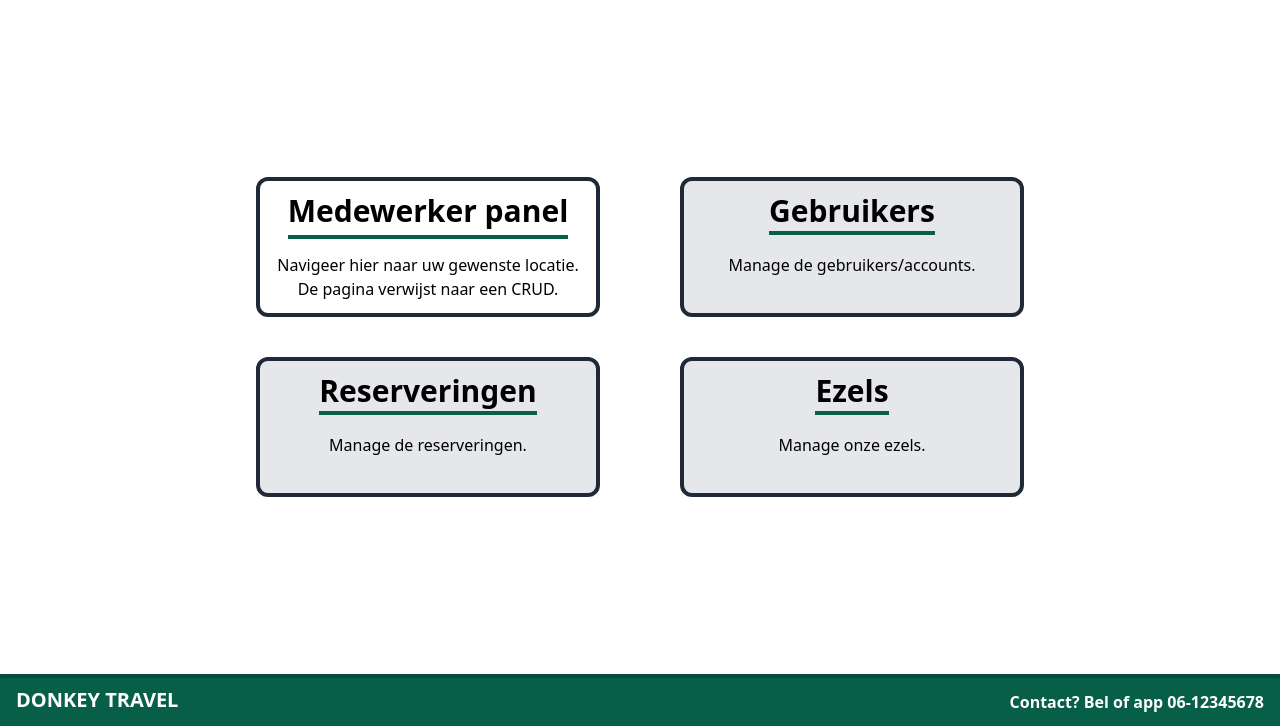
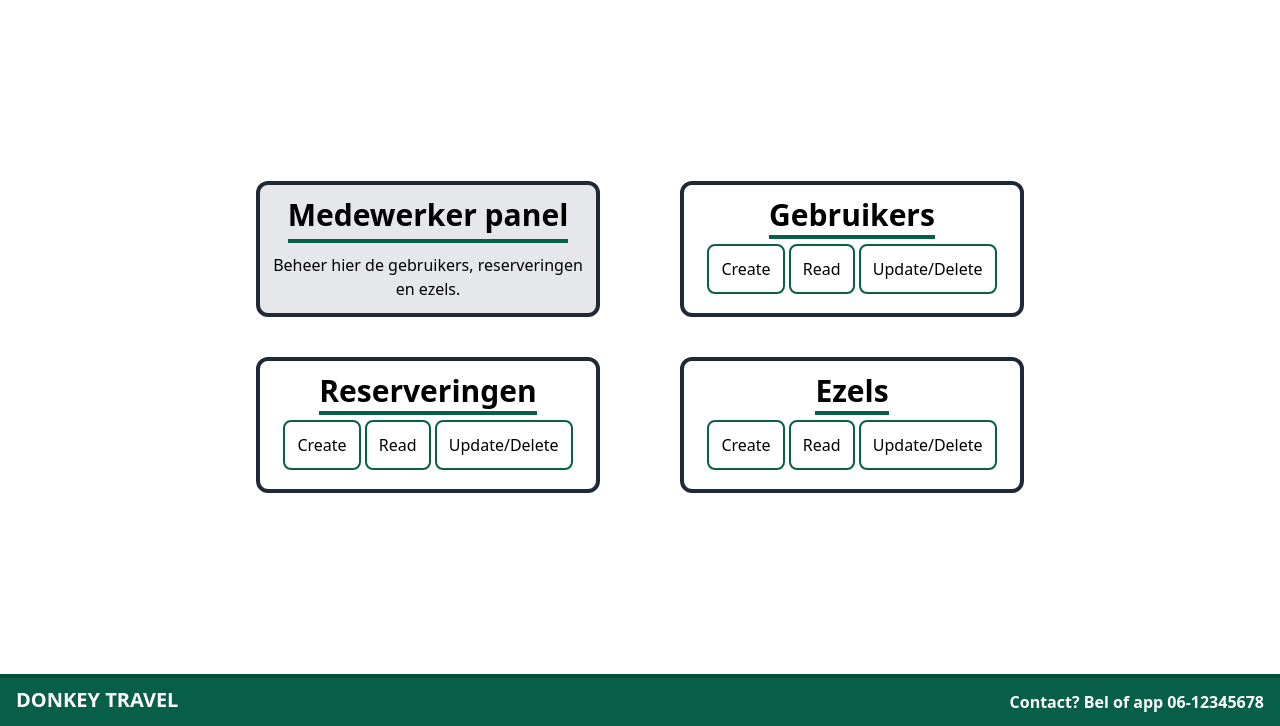
Before and after one commit to daanilio/donkeytravel, a PHP site: page /Medewerker/panel.php in a window 1280 px wide. Shown: the part 74-800 px from the top of the page. Run offline with PHP 8.4, Linux system fonts and the light colour scheme.

Commit message:
Panel reservering is ingesteld

```diff
--- a/Views/Medewerker/panel.php
+++ b/Views/Medewerker/panel.php
@@ -13,29 +13,48 @@
 <?php include '../../Components/header.php'; ?>
 
 <main class="py-24 px-64">
-    <div class="grid gap-x-20 gap-y-10 grid-cols-2 grid-rows-2">
-        <div class="border-4 border-gray-800 p-3 text-center rounded-xl"><h2 class="text-3xl font-bold"><span
-                        class="border-b-4 border-green-800 pb-1">Medewerker panel</span>
-            </h2>
-            <p class="text-medium"><br>Navigeer hier naar uw gewenste locatie. <br>
-                De pagina verwijst naar een CRUD.</p>
+    <div class="grid gap-x-20 gap-y-10 grid-cols-2 grid-rows-2 ">
+        <div class="bg-gray-200 border-4 border-gray-800 p-3 text-center rounded-xl"><h2 class="text-3xl font-bold"><span
+                        class="border-b-4 border-green-800 pb-1">Medewerker panel</span></h2>
+            <p class="mt-5">Beheer hier de gebruikers, reserveringen en ezels.</p>
         </div>
-        <div class="border-4 border-gray-800 rounded-xl p-3 text-center bg-gray-200">
-            <div class="rounded-xl"><h2 class="text-3xl font-bold hover:text-green-600"><span
+        <div class="border-4 border-gray-800 rounded-xl p-3 text-center ">
+            <div class="rounded-xl"><h2 class="text-3xl font-bold hover:text-gray-700"><span
                             class="border-b-4 border-green-800"><a href="#">Gebruikers</a></span></h2>
-                <p class="text-medium"><br>Manage de gebruikers/accounts.
+                <div class="mb-4"><br>
+                    <span class="hover:bg-gray-800 hover:text-white p-3 border-2 rounded-lg text-center border-green-800"><a
+                                href="">Create</a></span>
+                    <span class="hover:bg-gray-800 hover:text-white p-3 border-2 rounded-lg text-center border-green-800"><a
+                                href="">Read</a></span>
+                    <span class="hover:bg-gray-800 hover:text-white p-3 border-2 rounded-lg text-center border-green-800"><a
+                                href="">Update/Delete</a></span>
+                </div>
             </div>
         </div>
-        <div class="border-4 border-gray-800 rounded-xl p-3 text-center bg-gray-200">
-            <div class="rounded-xl"><h2 class="text-3xl font-bold hover:text-green-600"><span
+        <div class="border-4 border-gray-800 rounded-xl p-3 text-center ">
+            <div class="rounded-xl"><h2 class="text-3xl font-bold hover:text-gray-700"><span
                             class="border-b-4 border-green-800"><a href="#">Reserveringen</a></span></h2>
-                <p class="text-medium"><br>Manage de reserveringen.
+                <div class="mb-4"><br>
+                    <span class="hover:bg-gray-800 hover:text-white p-3 border-2 rounded-lg text-center border-green-800"><a
+                                href="../Reserveer/createReservering.php">Create</a></span>
+                    <span class="hover:bg-gray-800 hover:text-white p-3 border-2 rounded-lg text-center border-green-800"><a
+                                href="../Reserveer/readReservering.php">Read</a></span>
+                    <span class="hover:bg-gray-800 hover:text-white p-3 border-2 rounded-lg text-center border-green-800"><a
+                                href="../Reserveer/readReservering.php">Update/Delete</a></span>
+                </div>
             </div>
         </div>
-        <div class="border-4 border-gray-800 rounded-xl p-3 text-center bg-gray-200">
-            <div class="rounded-xl"><h2 class="text-3xl font-bold hover:text-green-600"><span
+        <div class="border-4 border-gray-800 rounded-xl p-3 text-center ">
+            <div class="rounded-xl"><h2 class="text-3xl font-bold hover:text-gray-700"><span
                             class="border-b-4 border-green-800"><a href="#">Ezels</a></span></h2>
-                <p class="text-medium"><br>Manage onze ezels.
+                <div class="mb-4"><br>
+                    <span class="hover:bg-gray-800 hover:text-white p-3 border-2 rounded-lg text-center border-green-800"><a
+                                href="">Create</a></span>
+                    <span class="hover:bg-gray-800 hover:text-white p-3 border-2 rounded-lg text-center border-green-800"><a
+                                href="">Read</a></span>
+                    <span class="hover:bg-gray-800 hover:text-white p-3 border-2 rounded-lg text-center border-green-800"><a
+                                href="">Update/Delete</a></span>
+                </div>
             </div>
         </div>
     </div>
```
